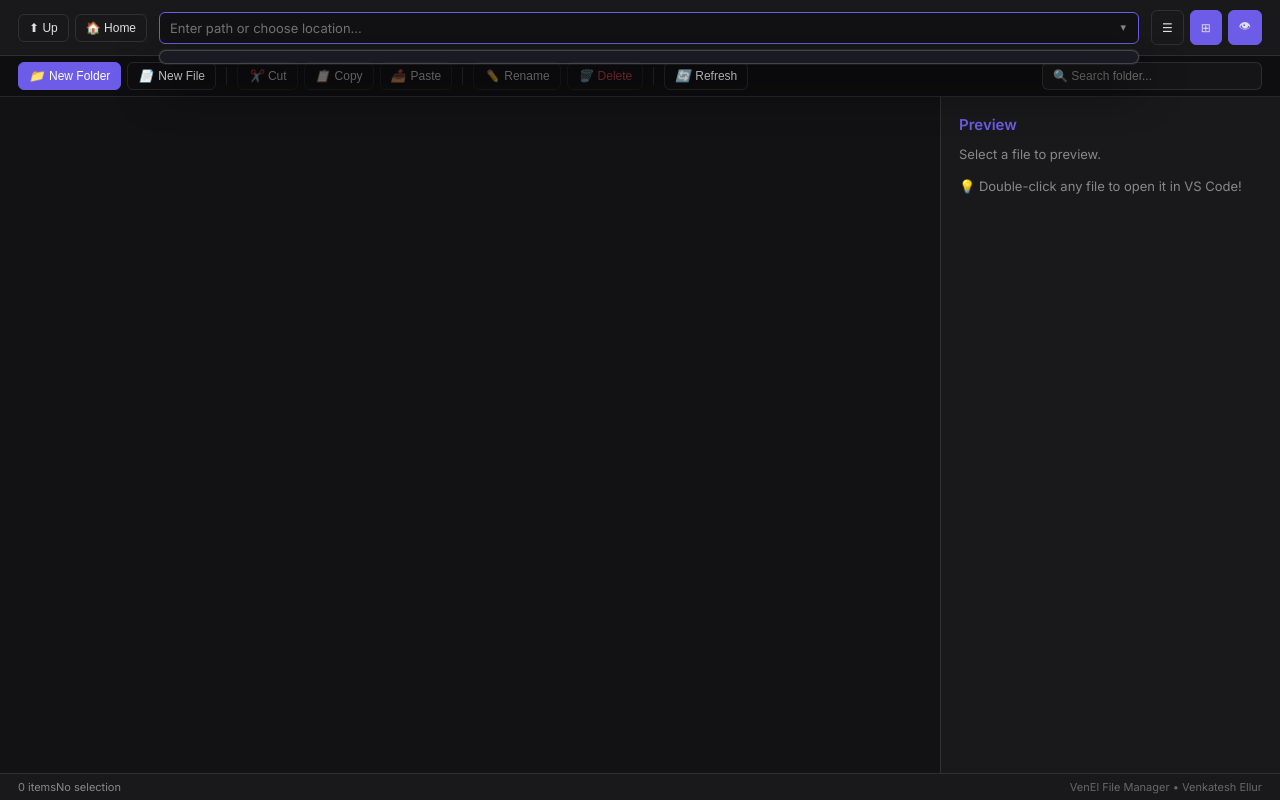
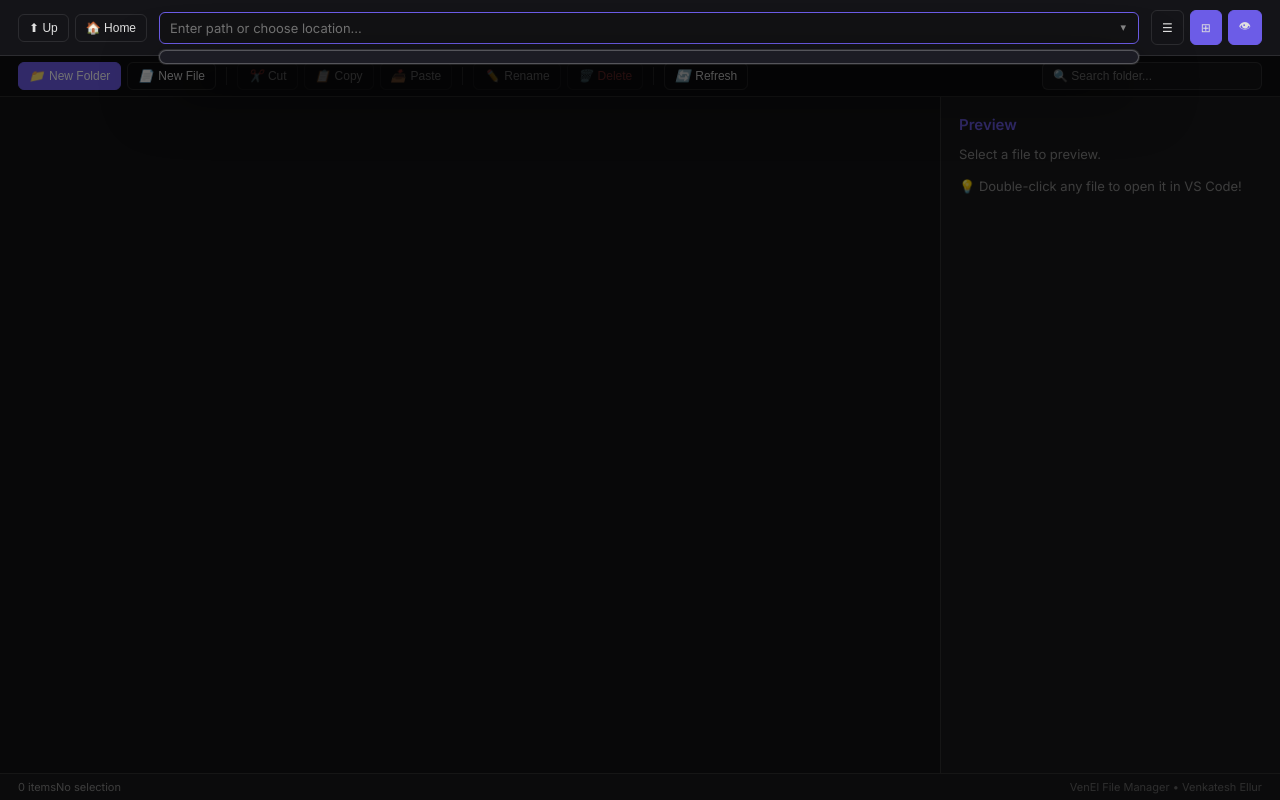
Before and after one commit to venkateshellur/VenEl.FileManagerExtension, a website: page media/index.html in a window 1280 px wide. Both pictures are taken after a click on the button "Browse drives and folders". Drawn offline with Linux system fonts and the light colour scheme; no server answers.

Commit message:
Fix folder dropdown transparency, stacking context, and click pass-through (v1.0.6)

```diff
--- a/media/index.html
+++ b/media/index.html
@@ -34,15 +34,27 @@
             overflow: hidden;
         }
 
-        /* Header / Address Bar */
+        /* Header / Address Bar with Top Stacking Context */
         header {
+            position: relative;
+            z-index: 6000;
             padding: 10px 18px;
-            background: var(--panel-bg);
+            background: #141418;
             border-bottom: 1px solid var(--border-color);
             display: flex;
             align-items: center;
             gap: 12px;
-            backdrop-filter: blur(10px);
+        }
+        .dropdown-backdrop {
+            position: fixed;
+            top: 0;
+            left: 0;
+            right: 0;
+            bottom: 0;
+            z-index: 5500;
+            background: rgba(0, 0, 0, 0.55);
+            cursor: default;
+            pointer-events: auto !important;
         }
         .nav-buttons {
             display: flex;
@@ -87,6 +99,7 @@
         .path-bar-container {
             flex-grow: 1;
             position: relative;
+            z-index: 6001;
         }
         .path-bar {
             display: flex;
@@ -126,6 +139,8 @@
 
         /* Toolbar */
         .toolbar {
+            position: relative;
+            z-index: 100;
             padding: 6px 18px;
             background: rgba(0, 0, 0, 0.2);
             border-bottom: 1px solid var(--border-color);
@@ -169,20 +184,21 @@
             top: calc(100% + 6px);
             left: 0;
             right: 0;
-            background-color: #1a1a22 !important;
-            background: #1a1a22 !important;
+            background-color: #1c1c24 !important;
+            background: #1c1c24 !important;
             opacity: 1 !important;
-            border: 1px solid rgba(255, 255, 255, 0.18) !important;
+            border: 1px solid rgba(255, 255, 255, 0.25) !important;
             border-radius: 8px;
-            box-shadow: 0 18px 45px rgba(0, 0, 0, 0.95), 0 0 0 1px rgba(255, 255, 255, 0.08) !important;
-            max-height: 380px;
+            box-shadow: 0 25px 60px rgba(0, 0, 0, 0.98), 0 0 0 1px rgba(255, 255, 255, 0.12) !important;
+            max-height: 420px;
             overflow-y: auto;
-            z-index: 9999 !important;
+            z-index: 6500 !important;
             display: flex;
             flex-direction: column;
             padding: 6px 0;
             backdrop-filter: none !important;
             -webkit-backdrop-filter: none !important;
+            pointer-events: auto !important;
         }
         .dropdown-section-title {
             font-size: 10px;
@@ -203,9 +219,10 @@
             color: #f1f2f6 !important;
             background-color: #1a1a22 !important;
             transition: background 0.15s, color 0.15s;
+            pointer-events: auto !important;
         }
         .dropdown-item:hover {
-            background-color: rgba(108, 92, 231, 0.35) !important;
+            background-color: #2d2654 !important;
             color: #ffffff !important;
         }
         .dropdown-item i {
@@ -229,6 +246,8 @@
 
         /* Main Content Layout */
         .main-content {
+            position: relative;
+            z-index: 10;
             display: flex;
             flex-grow: 1;
             overflow: hidden;
@@ -519,6 +538,9 @@
     </style>
 </head>
 <body>
+    <!-- Click-Catching Dim Backdrop for Folder Dropdown -->
+    <div id="path-dropdown-backdrop" class="dropdown-backdrop" onclick="closePathDropdown(event)" style="display: none;"></div>
+
     <!-- Top Address & Navigation Bar -->
     <header>
         <div class="nav-buttons">
@@ -530,7 +552,7 @@
                 <input type="text" id="path" onkeypress="handlePathEnter(event)" placeholder="Enter path or choose location..." autocomplete="off" />
                 <button id="btn-path-dropdown" onclick="togglePathDropdown(event)" title="Browse drives and folders">▾</button>
             </div>
-            <div id="path-dropdown" class="path-dropdown" style="display: none;"></div>
+            <div id="path-dropdown" class="path-dropdown" onclick="event.stopPropagation()" style="display: none;"></div>
         </div>
         <div class="nav-buttons view-toggles">
             <button id="btn-list" onclick="setView('list')" title="List View">☰</button>
@@ -1239,18 +1261,24 @@
         }
 
         function togglePathDropdown(e) {
-            if (e) e.stopPropagation();
+            if (e && e.stopPropagation) e.stopPropagation();
             const dropdown = document.getElementById('path-dropdown');
+            const backdrop = document.getElementById('path-dropdown-backdrop');
             if (dropdown.style.display === 'none' || !dropdown.style.display) {
                 renderPathDropdown();
                 dropdown.style.display = 'flex';
+                if (backdrop) backdrop.style.display = 'block';
             } else {
-                dropdown.style.display = 'none';
+                closePathDropdown(e);
             }
         }
 
-        function closePathDropdown() {
-            document.getElementById('path-dropdown').style.display = 'none';
+        function closePathDropdown(e) {
+            if (e && e.stopPropagation) e.stopPropagation();
+            const dropdown = document.getElementById('path-dropdown');
+            const backdrop = document.getElementById('path-dropdown-backdrop');
+            if (dropdown) dropdown.style.display = 'none';
+            if (backdrop) backdrop.style.display = 'none';
         }
 
         function renderPathDropdown() {
@@ -1262,7 +1290,7 @@
                 for (let i = 0; i < systemRoots.length; i++) {
                     const root = systemRoots[i];
                     const icon = root.type === 'Drive' ? '💻' : root.type === 'Home' ? '🏠' : root.type === 'Desktop' ? '🖥️' : '📁';
-                    html += '<div class="dropdown-item" onclick="selectDropdownPath(\'' + escapePath(root.path) + '\')">' +
+                    html += '<div class="dropdown-item" onclick="selectDropdownPath(\'' + escapePath(root.path) + '\', event)">' +
                             '<i>' + icon + '</i>' +
                             '<span>' + escapeHtml(root.name) + '</span>' +
                             '<span class="item-sub">' + escapeHtml(root.path) + '</span>' +
@@ -1278,7 +1306,7 @@
                     html += '<div class="dropdown-section-title">Folder Hierarchy</div>';
 
                     const rootPath = isWindows ? (currentPath.slice(0, 3)) : '/';
-                    html += '<div class="dropdown-item" onclick="selectDropdownPath(\'' + escapePath(rootPath) + '\')">' +
+                    html += '<div class="dropdown-item" onclick="selectDropdownPath(\'' + escapePath(rootPath) + '\', event)">' +
                             '<i>📁</i>' +
                             '<span>' + (isWindows ? rootPath : '/ (Root)') + '</span>' +
                             '<span class="item-sub">' + escapeHtml(rootPath) + '</span>' +
@@ -1289,7 +1317,7 @@
                         if (isWindows && i === 0 && parts[0].endsWith(':')) continue;
                         accum = isWindows ? (accum.endsWith('\\') ? accum + parts[i] : accum + '\\' + parts[i]) : accum + '/' + parts[i];
                         const isCurrent = (accum === currentPath);
-                        html += '<div class="dropdown-item" style="padding-left: ' + ((i + 2) * 12) + 'px; ' + (isCurrent ? 'font-weight: 600; color: #74b9ff;' : '') + '" onclick="selectDropdownPath(\'' + escapePath(accum) + '\')">' +
+                        html += '<div class="dropdown-item" style="padding-left: ' + ((i + 2) * 12) + 'px; ' + (isCurrent ? 'font-weight: 600; color: #74b9ff;' : '') + '" onclick="selectDropdownPath(\'' + escapePath(accum) + '\', event)">' +
                                 '<i>📂</i>' +
                                 '<span>' + escapeHtml(parts[i]) + (isCurrent ? ' (Current)' : '') + '</span>' +
                                 '<span class="item-sub">' + escapeHtml(accum) + '</span>' +
@@ -1301,7 +1329,8 @@
             dropdown.innerHTML = html;
         }
 
-        function selectDropdownPath(targetPath) {
+        function selectDropdownPath(targetPath, e) {
+            if (e && e.stopPropagation) e.stopPropagation();
             closePathDropdown();
             loadFiles(targetPath);
         }
@@ -1313,6 +1342,16 @@
             }
         });
 
+        document.addEventListener('keydown', function(e) {
+            if (e.key === 'Escape') {
+                closePathDropdown();
+                hideNewFolderModal();
+                hideNewFileModal();
+                hideRenameModal();
+                hideContextMenu();
+            }
+        });
+
         // Initialize
         fetchRoots();
         loadFiles('.');
--- a/package.json
+++ b/package.json
@@ -2,7 +2,7 @@
   "name": "venel-filemanager",
   "displayName": "VenEl File Manager",
   "description": "Modern interactive File Explorer for VS Code & Cursor with Grid View, Instant Previews & Native Drive Navigation.",
-  "version": "1.0.5",
+  "version": "1.0.6",
   "publisher": "venkateshellur",
   "author": {
     "name": "Venkatesh Ellur"
```
